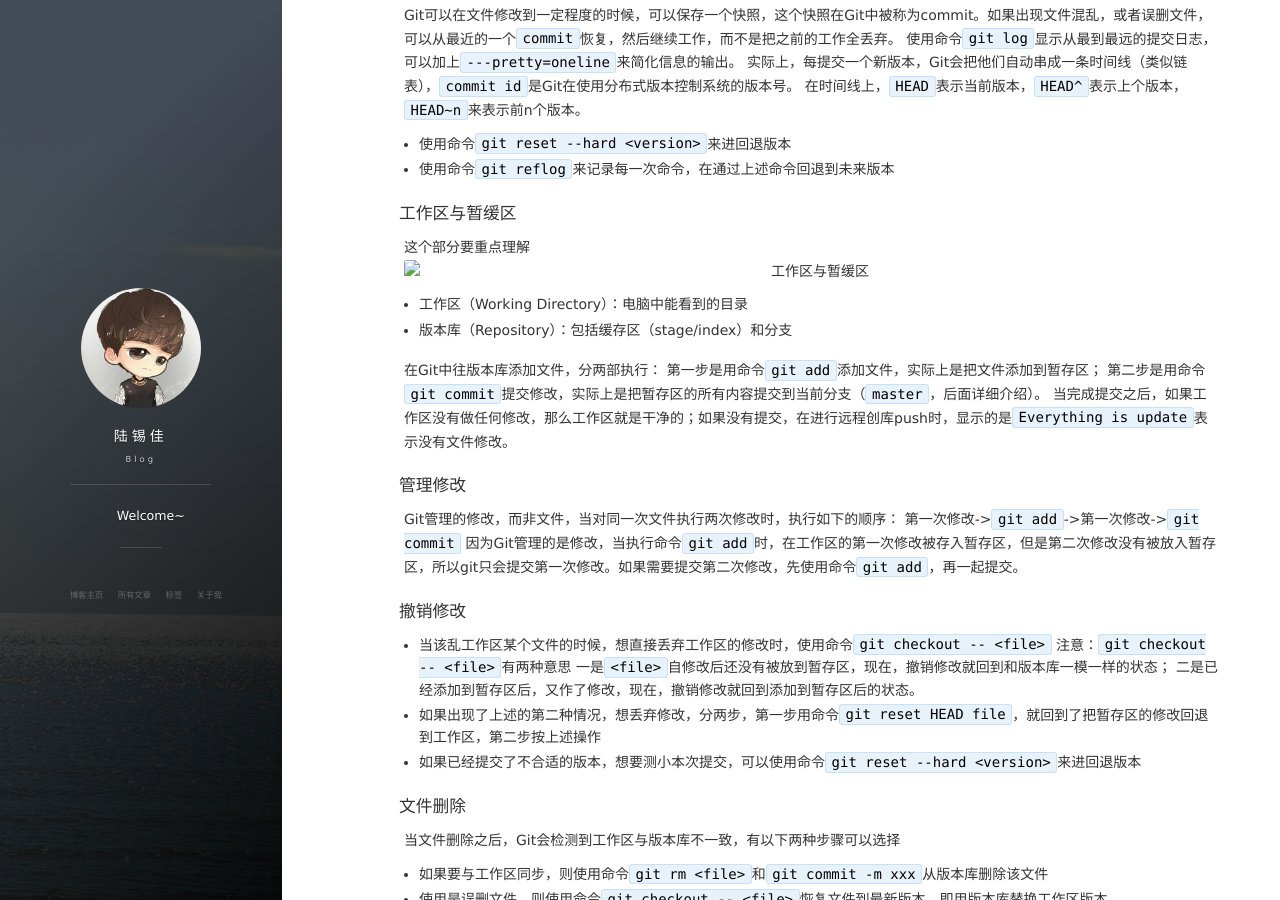
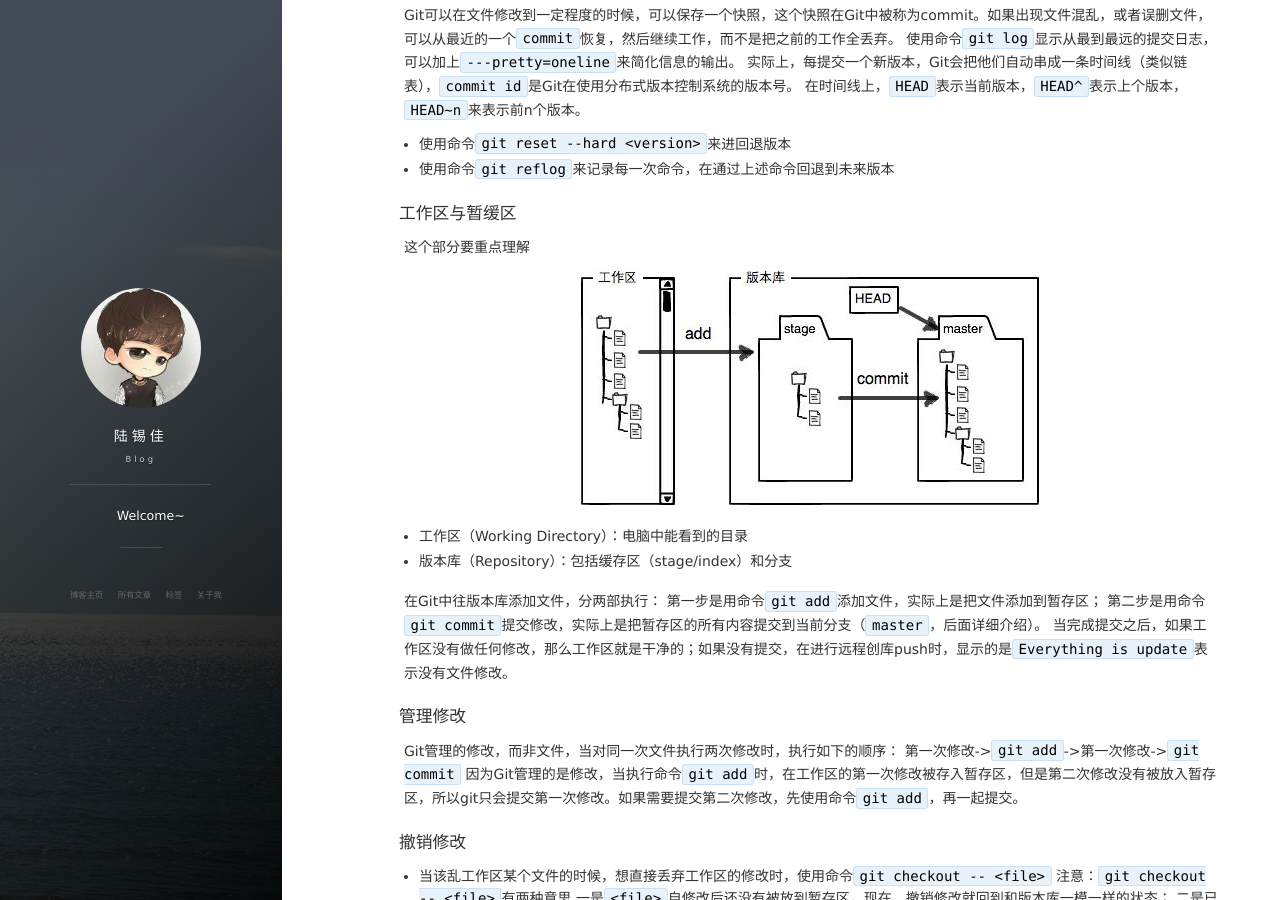
Before and after one commit to lxjsy/blog, a Jekyll site: the page built from _posts/2018-5-12-GitLearning.md, in a window 1280 px wide and 900 px high, scrolled down 761 px. Built offline with Jekyll 4.4.1, drawn with Linux system fonts in a browser that asks for light colours; nearby versions of some CDN libraries; comment, search, counter and statistics services are not loaded.

Commit message:
change line 44 image url

```diff
--- a/_posts/2018-5-12-GitLearning.md
+++ b/_posts/2018-5-12-GitLearning.md
@@ -41,7 +41,7 @@ Git可以在文件修改到一定程度的时候，可以保存一个快照，
 
 #### 工作区与暂缓区
 这个部分要重点理解
-![工作区与暂缓区](images/git/workandstage.png)
+![工作区与暂缓区](/images/git/workandstage.png)
 * 工作区（Working Directory）：电脑中能看到的目录
 * 版本库（Repository）：包括缓存区（stage/index）和分支
 
```
